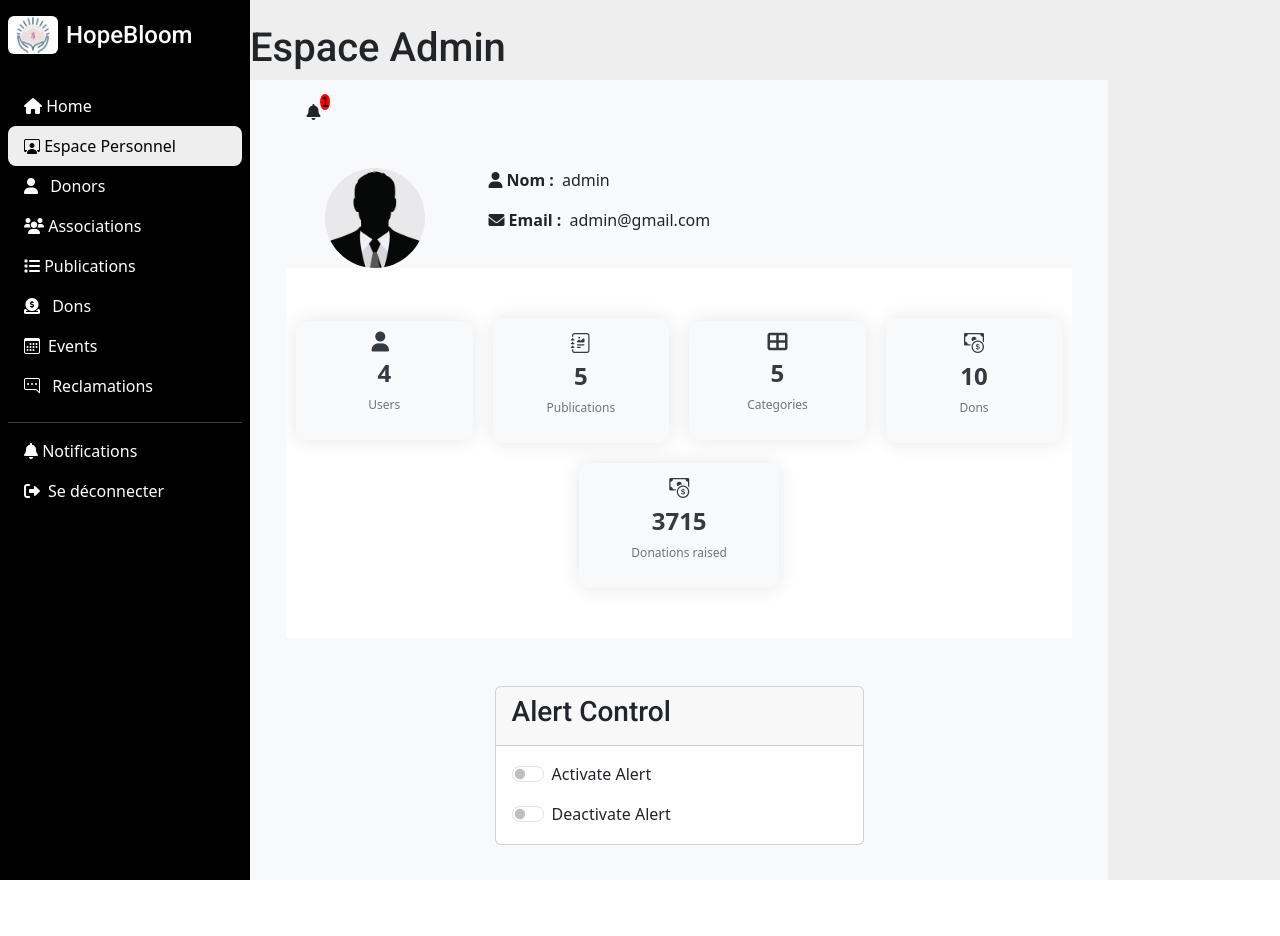
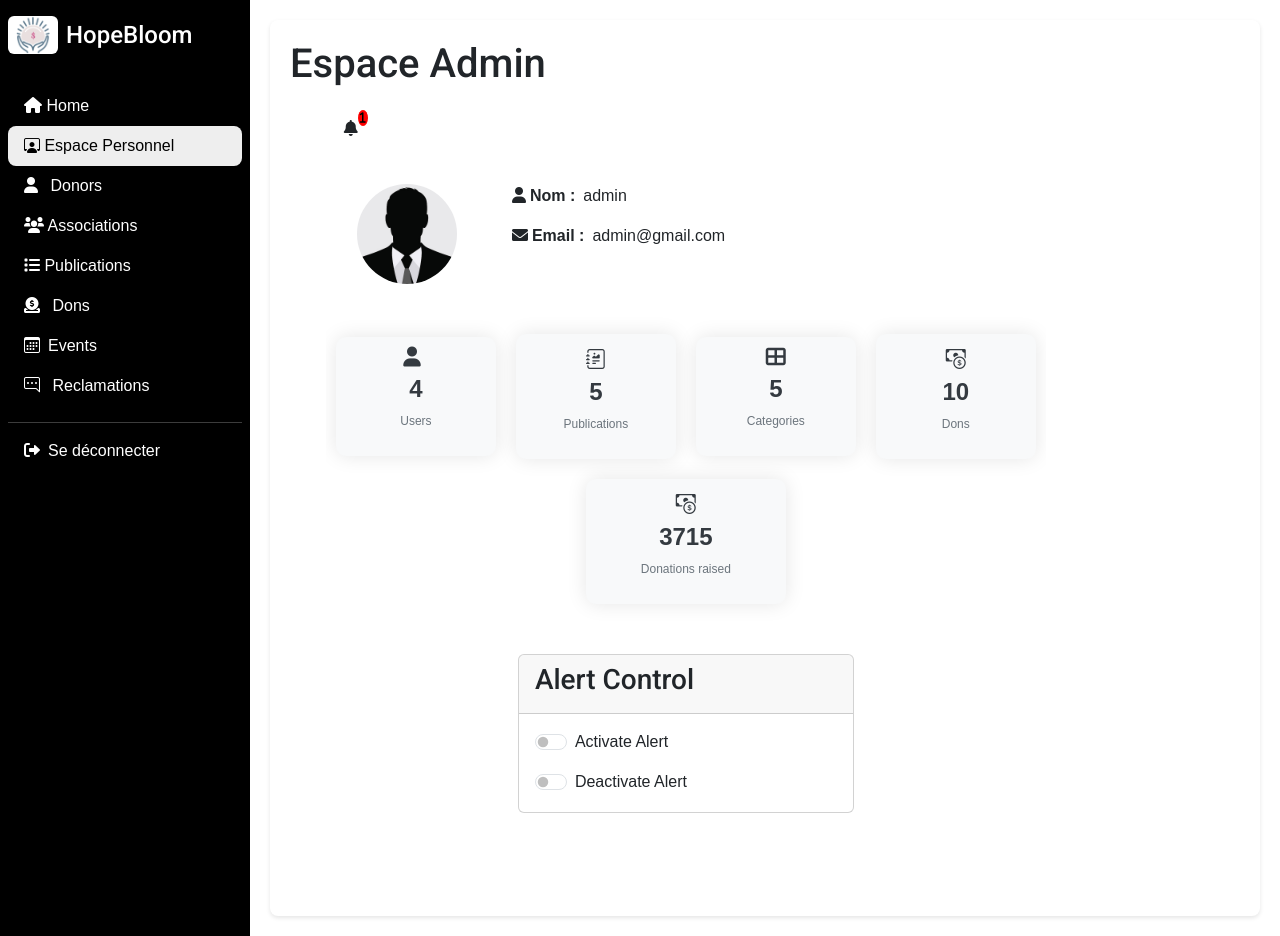
Before and after one commit to kawtarsimmad/PfeFinal, a Django app: page /users/dashboardAdmin/ in a window 1280 px wide. Before the commit the page ends 880 px from the top, so only its background shows below. Run offline with Django 5.2, Linux system fonts and the light colour scheme; a user stored in the database is signed in; data comes from the database, SQL or seed files in the repository; both versions use the stored data as it was after the commit; some libraries are stand-ins or nearby versions.

Commit message:
commit 3

```diff
--- a/project/templates/publications/publications.html
+++ b/project/templates/publications/publications.html
@@ -7,7 +7,8 @@
     <style>
         body {
             font-family: Arial, sans-serif;
-            background-color: #f8f9fa;
+            background-color: #fff;
+
         }
         .main-content {
             padding: 20px;
--- a/project/templates/sidebar.html
+++ b/project/templates/sidebar.html
@@ -118,7 +118,6 @@
                 {% if user.is_donor %}
                     <li><a href="{% url 'update_donor' donor.id %}" class="text-decoration-none px-3 py-2 d-block"><i class="fas fa-bars"></i> Settings</a></li>
                 {% endif %}
-                <li><a href="#" class="text-decoration-none px-3 py-2 d-block"><i class="fas fa-bell"></i> Notifications</a></li>
                 <li class="nav-item">
                     <a class="text-decoration-none px-3 py-2 d-block" href="{% url 'logout' %}"><i class="fas fa-sign-out-alt me-2"></i>Se déconnecter</a>
                 </li>
--- a/project/templates/users/dashboardAdmin.html
+++ b/project/templates/users/dashboardAdmin.html
@@ -12,8 +12,19 @@
     <script src="https://cdnjs.cloudflare.com/ajax/libs/purecounter/1.0.3/purecounter.min.js"></script>
 
     <style>
+        body {
+            font-family: Arial, sans-serif;
+            background-color: #fff;
+
+        }
+        .main-content {
+            padding: 20px;
+            background-color: #fff;
+            border-radius: 8px;
+            box-shadow: 0 2px 4px rgba(0, 0, 0, 0.1);
+            margin: 20px;
+        }
         .cnt {
-            background-color: #fff; /* Background color */
             padding: 20px 0; /* Padding around the counts section */
         }
 
@@ -85,10 +96,10 @@
 <body>
     <div class="main-content">
 
-        <h1 class="mt-4">Espace Admin</h1>
+        <h1 >Espace Admin</h1>
 
 
-        <main class="col-md-10 bg-light p-4 content">
+        <main class="col-md-10  p-4 content">
             <a href="{% url 'reclamations' %}" class="nav-link">
                 <i class="fas fa-bell" style="margin-left:4%">
                     <span class="badge badge-danger badge-custom-color " id="reclamationsCount">{{ pending_reclamations_count }}</span>
@@ -148,7 +159,7 @@
                     </div>
                 </section>
 
-                <div class="container mt-5">
+                <div class="container">
                     <div class="row justify-content-center">
                         <div class="col-md-6">
                             <div class="card">
```
Also changed, not shown: project/templates/dons/dons.html (+12 -0 lines), project/templates/events/events.html (+16 -0 lines), project/templates/reclamations/reclamations.html (+17 -0 lines), project/templates/users/associations.html (+11 -5 lines), project/templates/users/donors.html (+18 -1 lines), project/db.sqlite3.
